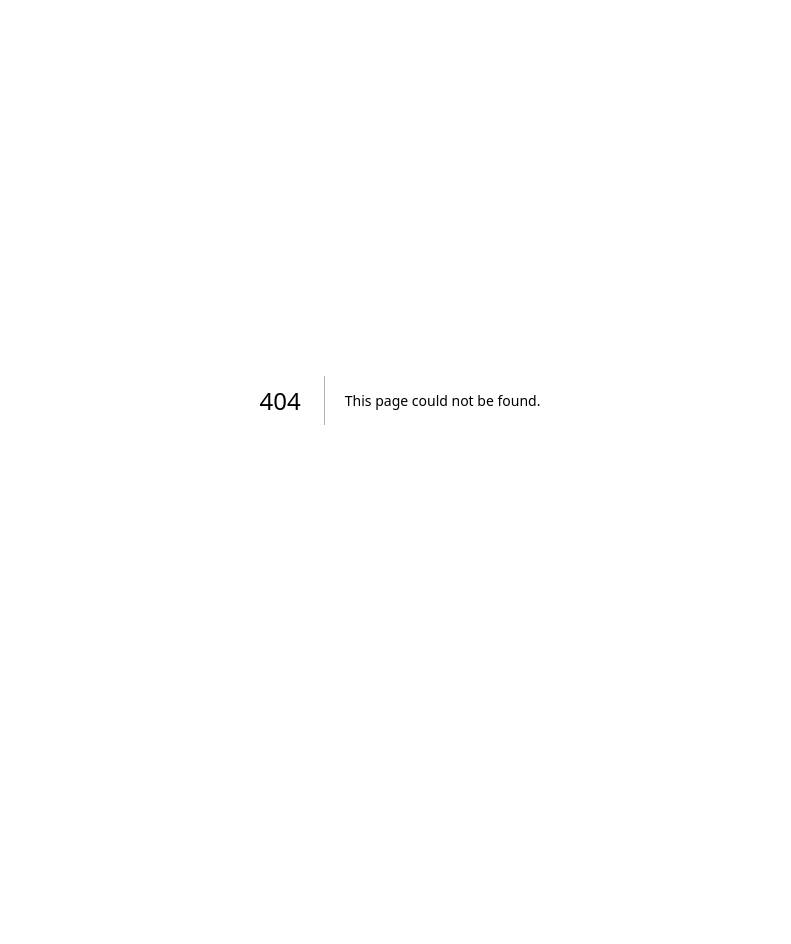
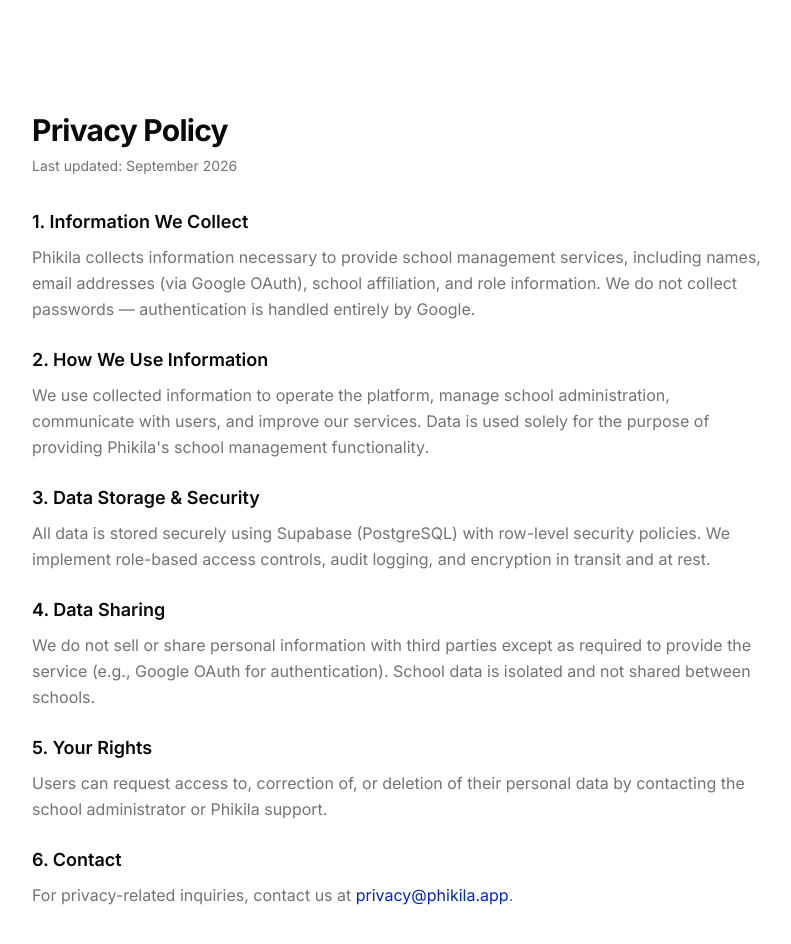
Before and after one commit to twistedoliver211fs-art/phikila, a Next.js app: page /privacy in a window 1280 px wide. Before the commit this address had no page. Shown: the top 944 px of the page, without its empty margins (240-1031 px from the left). Before the commit the page ends 800 px from the top, so only its background shows below. Built offline with nearby package versions, Linux system fonts and the light colour scheme.

Commit message:
feat: add privacy and terms pages for Google OAuth

```diff
--- /dev/null
+++ b/src/app/(public)/privacy/page.tsx
@@ -0,0 +1,86 @@
+import type { Metadata } from "next";
+
+export const metadata: Metadata = {
+  title: "Privacy Policy — Phikila",
+  description: "Phikila privacy policy",
+};
+
+export default function PrivacyPage() {
+  return (
+    <div className="mx-auto max-w-3xl px-4 py-20 sm:py-28">
+      <h1 className="text-3xl font-bold tracking-tight text-foreground">
+        Privacy Policy
+      </h1>
+      <p className="mt-2 text-sm text-muted-foreground">
+        Last updated: September 2026
+      </p>
+      <div className="mt-8 space-y-6 text-muted-foreground leading-relaxed">
+        <section>
+          <h2 className="text-lg font-semibold text-foreground mb-2">
+            1. Information We Collect
+          </h2>
+          <p>
+            Phikila collects information necessary to provide school management
+            services, including names, email addresses (via Google OAuth),
+            school affiliation, and role information. We do not collect
+            passwords — authentication is handled entirely by Google.
+          </p>
+        </section>
+        <section>
+          <h2 className="text-lg font-semibold text-foreground mb-2">
+            2. How We Use Information
+          </h2>
+          <p>
+            We use collected information to operate the platform, manage school
+            administration, communicate with users, and improve our services.
+            Data is used solely for the purpose of providing Phikila&apos;s
+            school management functionality.
+          </p>
+        </section>
+        <section>
+          <h2 className="text-lg font-semibold text-foreground mb-2">
+            3. Data Storage &amp; Security
+          </h2>
+          <p>
+            All data is stored securely using Supabase (PostgreSQL) with
+            row-level security policies. We implement role-based access
+            controls, audit logging, and encryption in transit and at rest.
+          </p>
+        </section>
+        <section>
+          <h2 className="text-lg font-semibold text-foreground mb-2">
+            4. Data Sharing
+          </h2>
+          <p>
+            We do not sell or share personal information with third parties
+            except as required to provide the service (e.g., Google OAuth for
+            authentication). School data is isolated and not shared between
+            schools.
+          </p>
+        </section>
+        <section>
+          <h2 className="text-lg font-semibold text-foreground mb-2">
+            5. Your Rights
+          </h2>
+          <p>
+            Users can request access to, correction of, or deletion of their
+            personal data by contacting the school administrator or Phikila
+            support.
+          </p>
+        </section>
+        <section>
+          <h2 className="text-lg font-semibold text-foreground mb-2">
+            6. Contact
+          </h2>
+          <p>
+            For privacy-related inquiries, contact us at{" "}
+            <a href="mailto:privacy@phikila.app" className="text-primary hover:underline">
+              privacy@phikila.app
+            </a>
+            .
+          </p>
+        </section>
+      </div>
+    </div>
+  );
+}
--- /dev/null
+++ b/src/app/(public)/terms/page.tsx
@@ -0,0 +1,91 @@
+import type { Metadata } from "next";
+
+export const metadata: Metadata = {
+  title: "Terms of Service — Phikila",
+  description: "Phikila terms of service",
+};
+
+export default function TermsPage() {
+  return (
+    <div className="mx-auto max-w-3xl px-4 py-20 sm:py-28">
+      <h1 className="text-3xl font-bold tracking-tight text-foreground">
+        Terms of Service
+      </h1>
+      <p className="mt-2 text-sm text-muted-foreground">
+        Last updated: September 2026
+      </p>
+      <div className="mt-8 space-y-6 text-muted-foreground leading-relaxed">
+        <section>
+          <h2 className="text-lg font-semibold text-foreground mb-2">
+            1. Acceptance of Terms
+          </h2>
+          <p>
+            By accessing or using Phikila, you agree to these Terms of Service.
+            If you do not agree, do not use the platform.
+          </p>
+        </section>
+        <section>
+          <h2 className="text-lg font-semibold text-foreground mb-2">
+            2. Description of Service
+          </h2>
+          <p>
+            Phikila is a multi-school management platform providing
+            administration, academics, attendance, finance, admissions,
+            communication, and timetable management tools for schools.
+          </p>
+        </section>
+        <section>
+          <h2 className="text-lg font-semibold text-foreground mb-2">
+            3. User Responsibilities
+          </h2>
+          <p>
+            Users are responsible for maintaining the confidentiality of their
+            account, ensuring data they enter is accurate, and using the
+            platform in compliance with applicable laws and school policies.
+          </p>
+        </section>
+        <section>
+          <h2 className="text-lg font-semibold text-foreground mb-2">
+            4. Data Ownership
+          </h2>
+          <p>
+            Schools retain ownership of their data. Phikila acts as a data
+            processor to provide the service. Schools may request data export
+            or deletion at any time.
+          </p>
+        </section>
+        <section>
+          <h2 className="text-lg font-semibold text-foreground mb-2">
+            5. Limitation of Liability
+          </h2>
+          <p>
+            Phikila is provided &quot;as is&quot; without warranties of any
+            kind. We are not liable for any indirect, incidental, or
+            consequential damages arising from use of the platform.
+          </p>
+        </section>
+        <section>
+          <h2 className="text-lg font-semibold text-foreground mb-2">
+            6. Changes to Terms
+          </h2>
+          <p>
+            We may update these terms from time to time. Continued use of the
+            platform after changes constitutes acceptance of the updated terms.
+          </p>
+        </section>
+        <section>
+          <h2 className="text-lg font-semibold text-foreground mb-2">
+            7. Contact
+          </h2>
+          <p>
+            For questions about these terms, contact us at{" "}
+            <a href="mailto:legal@phikila.app" className="text-primary hover:underline">
+              legal@phikila.app
+            </a>
+            .
+          </p>
+        </section>
+      </div>
+    </div>
+  );
+}
--- a/src/components/landing/footer.tsx
+++ b/src/components/landing/footer.tsx
@@ -10,8 +10,8 @@
     { label: "For Schools", href: "#roles" },
   ],
   Legal: [
-    { label: "Privacy Policy", href: "#" },
-    { label: "Terms of Service", href: "#" },
+    { label: "Privacy Policy", href: "/privacy" },
+    { label: "Terms of Service", href: "/terms" },
   ],
   Support: [
     { label: "Contact", href: "#" },
```
